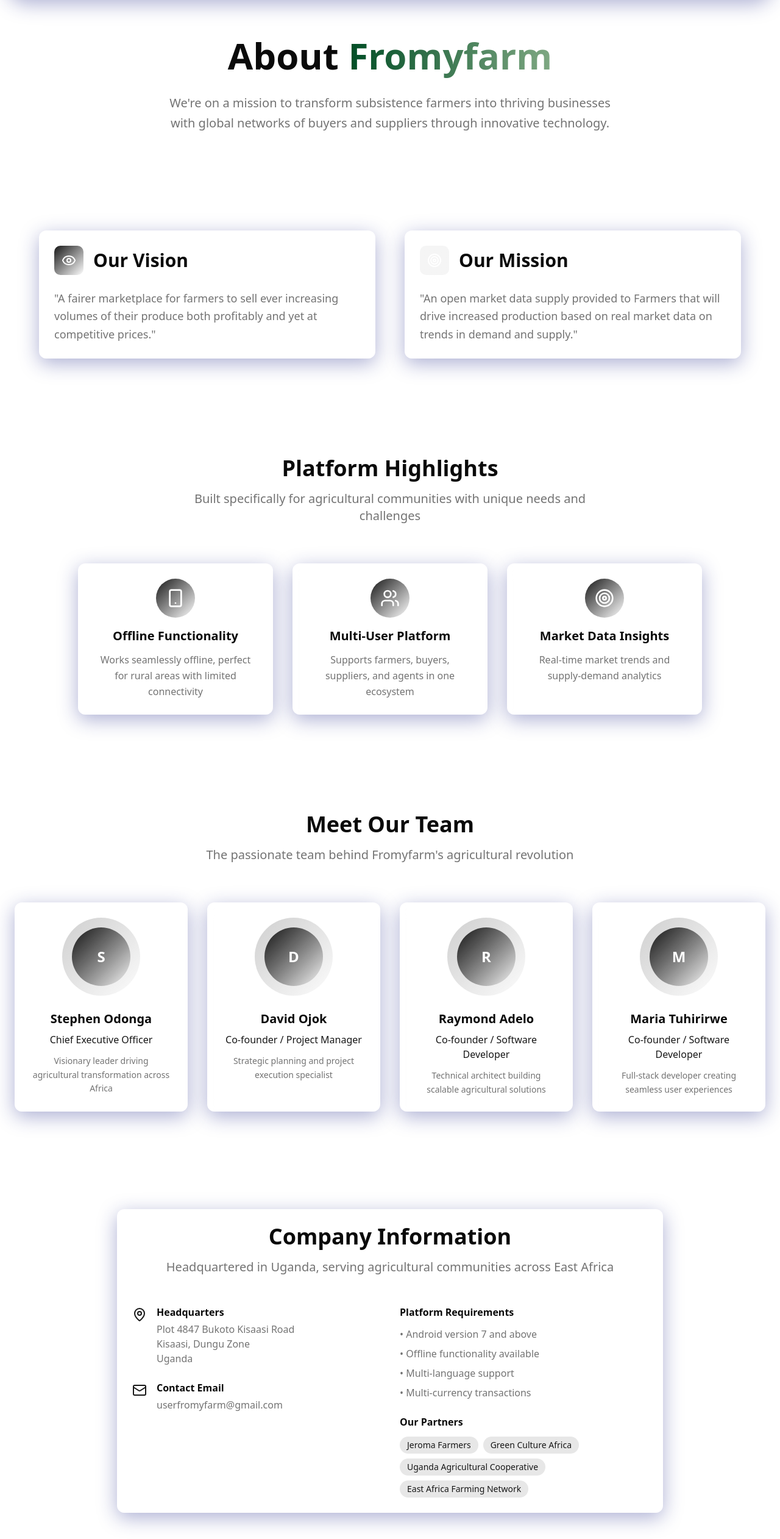
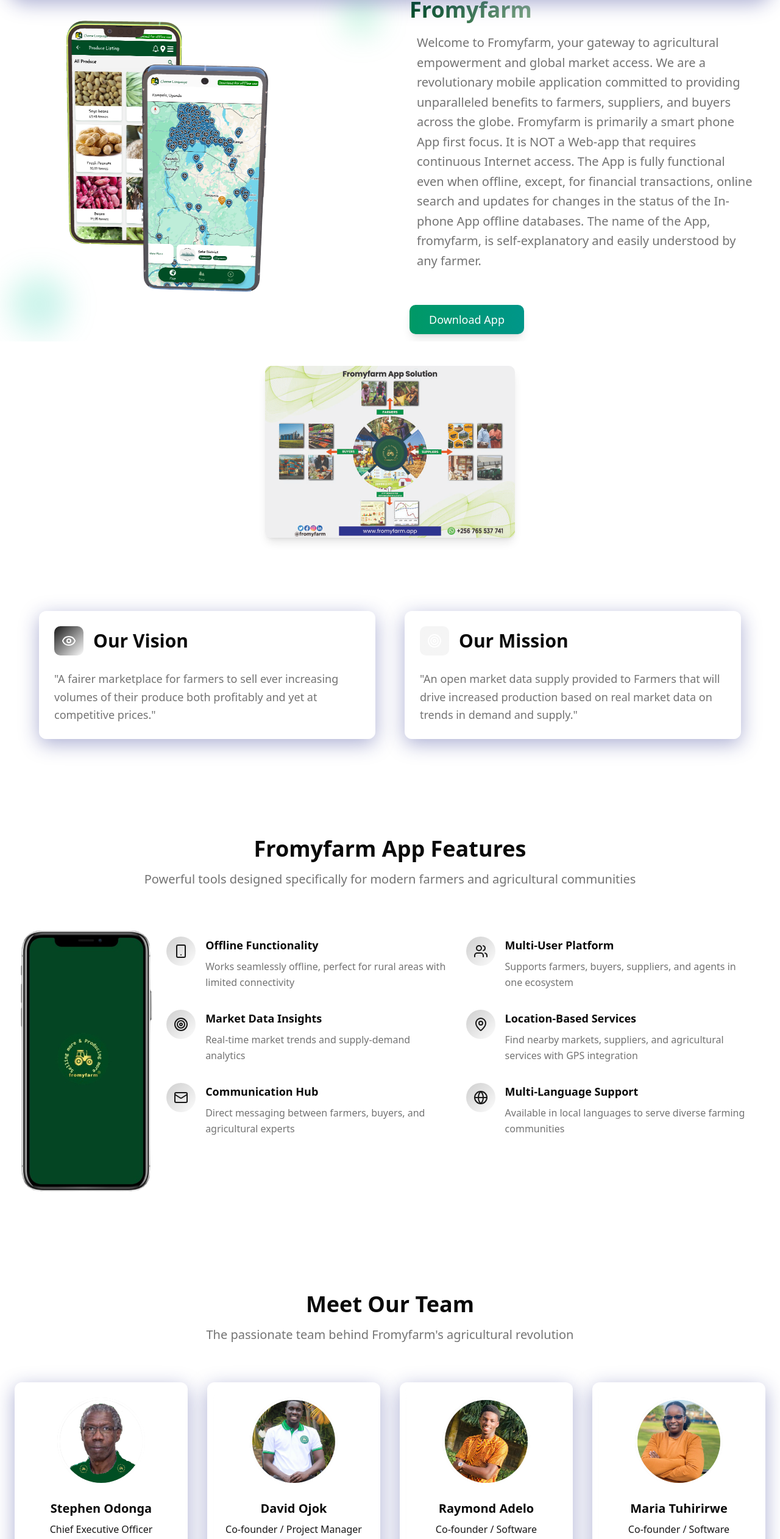
Before and after one commit to fromyfarmapp/Fromyfarm-website, a Next.js app: page /about in a window 1280 px wide. Shown: the part 115-2639 px from the top of the page at 61% size. Built offline with nearby package versions, Linux system fonts and the light colour scheme.

Commit message:
fix: add more details to the about page

```diff
--- a/src/app/about/page.tsx
+++ b/src/app/about/page.tsx
@@ -1,74 +1,238 @@
-"use client"
+"use client";
 
-import { Button } from "@/components/ui/button"
-import { Target, Eye, Users, MapPin, Mail, Smartphone } from "lucide-react"
+import { useState } from "react";
+import { Button } from "@/components/ui/button";
+import {
+  Target,
+  Eye,
+  Users,
+  MapPin,
+  Mail,
+  Smartphone,
+  X,
+  Linkedin,
+  Twitter,
+  Github,
+  Globe,
+} from "lucide-react";
 
 export default function AboutPage() {
+  const [isDownloadPopupOpen, setIsDownloadPopupOpen] = useState(false);
+  const [isPreviewOpen, setIsPreviewOpen] = useState(false);
   const team = [
     {
       name: "Stephen Odonga",
       role: "Chief Executive Officer",
-      description: "Visionary leader driving agricultural transformation across Africa",
-      image: "/api/placeholder/150/150"
+      socialMedia: [
+        {
+          icon: Linkedin,
+          platform: "LinkedIn",
+          url: "https://www.linkedin.com/in/stephen-odonga-123456",
+        },
+        {
+          icon: Twitter,
+          platform: "Twitter",
+          url: "https://twitter.com/stephenodonga",
+        },
+      ],
+      image: "/images/team/steven.png",
     },
     {
       name: "David Ojok",
       role: "Co-founder / Project Manager",
-      description: "Strategic planning and project execution specialist",
-      image: "/api/placeholder/150/150"
+      socialMedia: [
+        {
+          icon: Linkedin,
+          platform: "LinkedIn",
+          url: "https://www.linkedin.com/in/david-ojok-123456",
+        },
+        {
+          icon: Twitter,
+          platform: "Twitter",
+          url: "https://twitter.com/davidojok",
+        },
+      ],
+      image: "/images/team/David1.png",
     },
     {
       name: "Raymond Adelo",
       role: "Co-founder / Software Developer",
-      description: "Technical architect building scalable agricultural solutions",
-      image: "/api/placeholder/150/150"
+      socialMedia: [
+        {
+          icon: Github,
+          platform: "GitHub",
+          url: "https://github.com/raymondadelo",
+        },
+        {
+          icon: Linkedin,
+          platform: "LinkedIn",
+          url: "https://www.linkedin.com/in/raymond-adelo",
+        },
+      ],
+      image: "/images/team/adelo.jpg",
     },
     {
       name: "Maria Tuhirirwe",
       role: "Co-founder / Software Developer",
-      description: "Full-stack developer creating seamless user experiences",
-      image: "/api/placeholder/150/150"
-    }
-  ]
+      socialMedia: [
+        {
+          icon: Github,
+          platform: "GitHub",
+          url: "https://github.com/mariatuhirirwe",
+        },
+        {
+          icon: Linkedin,
+          platform: "LinkedIn",
+          url: "https://www.linkedin.com/in/maria-tuhirirwe",
+        },
+      ],
+      image: "/images/team/maria.jpg",
+    },
+  ];
 
   const partners = [
-    "Jeroma Farmers",
-    "Green Culture Africa",
-    "Uganda Agricultural Cooperative",
-    "East Africa Farming Network"
-  ]
+    {
+      name: "Jeroma Farmers",
+      image: "/images/partners/jerom.jpeg",
+      website: "https://jeromaformers.com",
+    },
+    {
+      name: "Green Culture Africa",
+      image: "/images/partners/greenculture.jpeg",
+      website: "https://greencultureafrica.com",
+    },
+    {
+      name: "DIGIA",
+      image: "/images/partners/digia.jpeg",
+      website: "https://ugandaagricoop.org",
+    },
+    {
+      name: "Mcash",
+      image: "/images/partners/mcash.jpeg",
+      website: "https://eastafricafarming.net",
+    },
+  ];
 
   const features = [
     {
       icon: Smartphone,
       title: "Offline Functionality",
-      description: "Works seamlessly offline, perfect for rural areas with limited connectivity"
+      description:
+        "Works seamlessly offline, perfect for rural areas with limited connectivity",
     },
     {
       icon: Users,
       title: "Multi-User Platform",
-      description: "Supports farmers, buyers, suppliers, and agents in one ecosystem"
+      description:
+        "Supports farmers, buyers, suppliers, and agents in one ecosystem",
     },
     {
       icon: Target,
       title: "Market Data Insights",
-      description: "Real-time market trends and supply-demand analytics"
-    }
-  ]
+      description: "Real-time market trends and supply-demand analytics",
+    },
+    {
+      icon: MapPin,
+      title: "Location-Based Services",
+      description: "Find nearby markets, suppliers, and agricultural services with GPS integration",
+    },
+    {
+      icon: Mail,
+      title: "Communication Hub",
+      description: "Direct messaging between farmers, buyers, and agricultural experts",
+    },
+    {
+      icon: Globe,
+      title: "Multi-Language Support",
+      description: "Available in local languages to serve diverse farming communities",
+    },
+  ];
 
   return (
     <div className="relative overflow-hidden">
-      {/* Hero Section */}
-      <section className="container mx-auto px-6 py-20">
-        <div className="text-center max-w-4xl mx-auto space-y-8 animate-fade-in">
-          <h1 className="text-4xl md:text-6xl font-bold">
-            About <span className="gradient-text">Fromyfarm</span>
-          </h1>
-          <p className="text-xl text-muted-foreground max-w-3xl mx-auto leading-relaxed">
-            We&apos;re on a mission to transform subsistence farmers into thriving businesses
-            with global networks of buyers and suppliers through innovative technology.
-          </p>
+      {/* about Section */}
+      <section className="relative  overflow-hidden">
+        <div className="container mx-auto px- sm:px-6 lg:px-8  sm:py-20 lg:py-3 relative z-10">
+          <div className="grid lg:grid-cols-2 gap-8 lg:gap-16 items-center">
+            {/* Image Section */}
+            <div className="order-1 lg:order-1 relative  flex justify-center">
+              <div className="relative  p-2 sm:px-6  ml-5">
+                <img
+                  src="/images/phones/infor-section.png"
+                  alt="Fromyfarm mobile app showing marketplace with maps and produce listings"
+                  className="w-4/5 h-auto object-contain rounded-lg"
+                />
+              </div>
+
+              {/* Decorative Elements */}
+              <div className="absolute -bottom-4 -left-4 w-24 h-24 bg-gradient-to-br from-emerald-400/20 to-teal-500/20 rounded-full blur-xl"></div>
+              <div className="absolute -top-4 -right-4 w-16 h-16 bg-gradient-to-br from-green-400/20 to-emerald-500/20 rounded-full blur-xl"></div>
+            </div>
+
+            {/* Content Section */}
+            <div className="order-2 lg:order-2 space-y-6 lg:space-y-8 text-center lg:text-left">
+              <div className="space-y-4">
+                <h2 className="text-2xl sm:text-3xl lg:text-3xl xl:text-4xl font-bold leading-tight">
+                  <span className="gradient-text">Fromyfarm</span>
+                </h2>
+
+                <p className="text-base sm:text-lg lg:text-xl text-muted-foreground leading-relaxed px-3">
+                  Welcome to Fromyfarm, your gateway to agricultural empowerment
+                  and global market access. We are a revolutionary mobile
+                  application committed to providing unparalleled benefits to
+                  farmers, suppliers, and buyers across the globe. Fromyfarm is
+                  primarily a smart phone App first focus. It is NOT a Web-app
+                  that requires continuous Internet access. The App is fully
+                  functional even when offline, except, for financial
+                  transactions, online search and updates for changes in the
+                  status of the In-phone App offline databases. The name of the
+                  App, fromyfarm, is self-explanatory and easily understood by
+                  any farmer.
+                </p>
+              </div>
+
+              <div className="pt-6">
+                {/* App Store Downloads */}
+                <div className="space-y-4">
+                </div>
+                <Button
+                  size="lg"
+                  className="bg-gradient-to-r from-emerald-600 to-teal-600 hover:from-emerald-700 hover:to-teal-700 text-white px-8 py-4 text-lg shadow-lg transform hover:scale-105 transition-all duration-200"
+                  onClick={() => setIsDownloadPopupOpen(true)}
+                >
+                  Download App
+                </Button>
+              </div>
+            </div>
+          </div>
         </div>
+      </section>
+
+      <section className="container mx-auto px-6 py-10 flex justify-center ">
+        <img
+          src="/images/Dsitribution.jpg"
+          alt="A chart showing the fromyfarm distribution network"
+          className="w-1/3 h-auto object-cover rounded-lg shadow-lg cursor-pointer"
+          onClick={() => setIsPreviewOpen(true)}
+        />
+        {/* Image Preview Modal */}
+        {typeof window !== "undefined" && isPreviewOpen && (
+          <div className="fixed inset-0 bg-black/60 z-[100] flex items-center justify-center p-4">
+        <div className="relative bg-white rounded-lg shadow-lg p-4 max-w-3xl w-full flex flex-col items-center">
+          <button
+            onClick={() => setIsPreviewOpen(false)}
+            className="absolute top-4 right-4 text-foreground/60 hover:text-foreground transition-colors duration-200"
+          >
+            <X className="h-6 w-6" />
+          </button>
+          <img
+            src="/images/Dsitribution.jpg"
+            alt="Distribution Network Preview"
+            className="w-full h-auto object-contain rounded-lg"
+          />
+        </div>
+          </div>
+        )}
       </section>
 
       {/* Vision & Mission */}
@@ -82,8 +246,8 @@
               <h2 className="text-3xl font-bold">Our Vision</h2>
             </div>
             <p className="text-lg text-muted-foreground leading-relaxed">
-              "A fairer marketplace for farmers to sell ever increasing volumes of their produce
-              both profitably and yet at competitive prices."
+              "A fairer marketplace for farmers to sell ever increasing volumes
+              of their produce both profitably and yet at competitive prices."
             </p>
           </div>
 
@@ -95,32 +259,69 @@
               <h2 className="text-3xl font-bold">Our Mission</h2>
             </div>
             <p className="text-lg text-muted-foreground leading-relaxed">
-              "An open market data supply provided to Farmers that will drive increased production
-              based on real market data on trends in demand and supply."
+              "An open market data supply provided to Farmers that will drive
+              increased production based on real market data on trends in demand
+              and supply."
             </p>
           </div>
         </div>
       </section>
 
-      {/* Platform Features */}
-      <section className="container mx-auto px-6 py-20">
-        <div className="text-center mb-16 animate-fade-in">
-          <h2 className="text-3xl md:text-4xl font-bold mb-4">Platform Highlights</h2>
-          <p className="text-xl text-muted-foreground max-w-2xl mx-auto">
-            Built specifically for agricultural communities with unique needs and challenges
+
+      {/* App Features Section */}
+      <section className="container mx-auto px-6 py-20 ">
+        <div className="text-center max-w-4xl mx-auto mb-16 animate-fade-in">
+          <h2 className="text-3xl md:text-4xl font-bold mb-4">
+            Fromyfarm App Features
+          </h2>
+          <p className="text-xl text-muted-foreground">
+            Powerful tools designed specifically for modern farmers and agricultural communities
           </p>
         </div>
 
-        <div className="grid grid-cols-1 md:grid-cols-3 gap-8 max-w-5xl mx-auto">
-          {features.map((feature, index) => (
-            <div key={feature.title} className="glass-card text-center group animate-slide-in-left" style={{ animationDelay: `${index * 0.1}s` }}>
-              <div className="w-16 h-16 bg-gradient-to-br from-primary to-primary-light rounded-full flex items-center justify-center mx-auto mb-4 group-hover:scale-110 transition-transform duration-300">
-                <feature.icon className="w-8 h-8 text-white" />
+        <div className=" ">
+          <div className="flex">
+            {/* Phone Image */}
+            <div className="flex justify-center lg:justify-end animate-slide-in-left">
+              <div className="relative">
+                <img
+                  src="/images/phones/iphonefmf.png"
+                  alt="Fromyfarm App on Phone"
+                  className="w-80 h-auto max-w-full"
+                />
               </div>
-              <h3 className="text-xl font-semibold mb-3">{feature.title}</h3>
-              <p className="text-muted-foreground leading-relaxed">{feature.description}</p>
             </div>
-          ))}
+
+            {/* Scrollable Features List */}
+            <div className="animate-slide-in-right">
+              <div className="grid grid-cols-1 md:grid-cols-2 gap- max-h-96 overflow-y-auto pr-4 custom-scrollbar">
+                {features.map((feature, index) => {
+                  const Icon = feature.icon;
+                  return (
+                    <div
+                      key={index}
+                      className="flex items-start space-x-4 p-4 rounded-lg hover:bg-white/5 transition-colors duration-300"
+                      style={{ animationDelay: `${index * 0.1}s` }}
+                    >
+                      <div className="flex-shrink-0">
+                        <div className="w-12 h-12 bg-gradient-to-br from-primary/20 to-secondary/20 rounded-full flex items-center justify-center">
+                          <Icon className="h-6 w-6 text-primary" />
+                        </div>
+                      </div>
+                      <div className="flex-1">
+                        <h3 className="text-lg font-semibold mb-2 text-foreground">
+                          {feature.title}
+                        </h3>
+                        <p className="text-muted-foreground leading-relaxed">
+                          {feature.description}
+                        </p>
+                      </div>
+                    </div>
+                  );
+                })}
+              </div>
+            </div>
+          </div>
         </div>
       </section>
 
@@ -135,83 +336,83 @@
 
         <div className="grid grid-cols-1 md:grid-cols-2 lg:grid-cols-4 gap-8">
           {team.map((member, index) => (
-            <div key={member.name} className="glass-card text-center group animate-slide-in-right" style={{ animationDelay: `${index * 0.1}s` }}>
+            <div
+              key={member.name}
+              className="glass-card text-center group animate-slide-in-right"
+              style={{ animationDelay: `${index * 0.1}s` }}
+            >
               <div className="relative mb-6">
-                <div className="w-32 h-32 bg-gradient-to-br from-primary/20 to-secondary/20 rounded-full mx-auto flex items-center justify-center group-hover:scale-110 transition-transform duration-300">
-                  <div className="w-24 h-24 bg-gradient-to-br from-primary to-primary-light rounded-full flex items-center justify-center">
-                    <span className="text-2xl font-bold text-white">{member.name.charAt(0)}</span>
+                <div className="w-36 h-36 bg-gradient-to-br from-primary/20 to-secondary/20 rounded-full mx-auto flex items-center justify-center group-hover:scale-110 transition-transform duration-300">
+                  <div className="w-36 h-36  rounded-full flex items-center justify-center">
+                    <img
+                      src={member.image}
+                      alt={member.name}
+                      className="w-36 h-36 object-cover rounded-full border-4 border-white"
+                    />
                   </div>
                 </div>
               </div>
               <h3 className="text-xl font-semibold mb-2">{member.name}</h3>
               <p className="text-primary font-medium mb-3">{member.role}</p>
-              <p className="text-muted-foreground text-sm leading-relaxed">{member.description}</p>
+              <div className="flex justify-center space-x-3">
+                {member.socialMedia.map((social, socialIndex) => {
+                  const Icon = social.icon;
+                  return (
+                    <a
+                      key={socialIndex}
+                      href={social.url}
+                      target="_blank"
+                      rel="noopener noreferrer"
+                      className="p-2 rounded-full glass hover:bg-primary/20 transition-colors duration-200 group"
+                    >
+                      <Icon className="h-5 w-5 text-muted-foreground group-hover:text-primary transition-colors duration-200" />
+                    </a>
+                  );
+                })}
+              </div>
             </div>
           ))}
         </div>
+
+        {/* Team of Contractors */}
+        <div className="text-center mt-12 mb-8">
+          <p className="text-lg text-muted-foreground italic">
+            And a team of contractors
+          </p>
+        </div>
       </section>
 
-      {/* Company Info */}
-      <section className="container mx-auto px-6 py-20">
-        <div className="glass-card max-w-4xl mx-auto animate-fade-in">
-          <div className="text-center mb-12">
-            <h2 className="text-3xl md:text-4xl font-bold mb-4">Company Information</h2>
-            <p className="text-xl text-muted-foreground">
-              Headquartered in Uganda, serving agricultural communities across East Africa
-            </p>
-          </div>
-
-          <div className="grid grid-cols-1 md:grid-cols-2 gap-8">
-            <div className="space-y-6">
-              <div className="flex items-start space-x-4">
-                <MapPin className="w-6 h-6 text-primary mt-1" />
-                <div>
-                  <h3 className="font-semibold mb-1">Headquarters</h3>
-                  <p className="text-muted-foreground">
-                    Plot 4847 Bukoto Kisaasi Road<br/>
-                    Kisaasi, Dungu Zone<br/>
-                    Uganda
-                  </p>
-                </div>
-              </div>
-
-              <div className="flex items-start space-x-4">
-                <Mail className="w-6 h-6 text-primary mt-1" />
-                <div>
-                  <h3 className="font-semibold mb-1">Contact Email</h3>
-                  <p className="text-muted-foreground">userfromyfarm@gmail.com</p>
-                </div>
-              </div>
-            </div>
-
-            <div className="space-y-6">
-              <div>
-                <h3 className="font-semibold mb-3">Platform Requirements</h3>
-                <ul className="text-muted-foreground space-y-2">
-                  <li>• Android version 7 and above</li>
-                  <li>• Offline functionality available</li>
-                  <li>• Multi-language support</li>
-                  <li>• Multi-currency transactions</li>
-                </ul>
-              </div>
-
-              <div>
-                <h3 className="font-semibold mb-3">Our Partners</h3>
-                <div className="flex flex-wrap gap-2">
-                  {partners.map((partner, index) => (
-                    <span key={index} className="bg-primary/10 text-primary px-3 py-1 rounded-full text-sm">
-                      {partner}
-                    </span>
-                  ))}
-                </div>
-              </div>
+      {/* partners section */}
+      <section className="container mx-auto px-6 py-20 ">
+        <div className="text-center max-w-4xl mx-auto animate-fade-in">
+          <h2 className="text-3xl md:text-4xl font-bold mb-4">Our Partners</h2>
+          <div className="partners-carousel overflow-hidden">
+            <div className="flex animate-scroll space-x-8">
+              {partners.concat(partners).map((partner, index) => (
+                <a
+                  key={index}
+                  href={partner.website}
+                  target="_blank"
+                  rel="noopener noreferrer"
+                  className="flex-shrink-0 group"
+                >
+                  <div className="w-36 h-36 bg-white rounded-lg p-4 shadow-sm hover:shadow-md transition-all duration-300 group-hover:scale-105 flex items-center justify-center">
+                    <img
+                      src={partner.image}
+                      alt={partner.name}
+                      className="max-w-full max-h-full object-contain opacity-70 group-hover:opacity-100 transition-opacity duration-300"
+                    />
+                  </div>
+                </a>
+              ))}
             </div>
           </div>
         </div>
       </section>
 
+
       {/* CTA Section */}
-      <section className="container mx-auto px-6 py-20">
+      {/* <section className="container mx-auto px-6 py-20">
         <div className="glass-card text-center max-w-4xl mx-auto animate-fade-in">
           <div className="space-y-8">
             <h2 className="text-3xl md:text-4xl font-bold">
@@ -219,10 +420,16 @@
             </h2>
             <p className="text-xl text-muted-foreground max-w-2xl mx-auto">
               Be part of the movement transforming agriculture across Africa.
-              Download Fromyfarm today and experience your Golden Tractor Moment.
+              Download Fromyfarm today and experience your Golden Tractor
+              Moment.
             </p>
             <div className="flex flex-col sm:flex-row gap-4 justify-center items-center">
-              <Button size="lg" variant="default" className="text-lg px-8 py-4">
+              <Button
+                size="lg"
+                variant="default"
+                className="text-lg px-8 py-4"
+                onClick={() => setIsDownloadPopupOpen(true)}
+              >
                 Download App
               </Button>
               <Button size="lg" variant="glass" className="text-lg px-8 py-4">
@@ -231,7 +438,59 @@
             </div>
           </div>
         </div>
-      </section>
+      </section> */}
+
+      {/* Download App Popup */}
+      {isDownloadPopupOpen && (
+        <div className="fixed inset-0 bg-white/50 backdrop-blur-sm z-[100] flex items-center justify-center p-4">
+          <div className="glass rounded-2xl p-6 max-w-md w-full relative">
+            <button
+              onClick={() => setIsDownloadPopupOpen(false)}
+              className="absolute top-4 right-4 text-foreground/60 hover:text-foreground transition-colors duration-200"
+            >
+              <X className="h-5 w-5" />
+            </button>
+
+            <div className="text-center mb-6">
+              <h3 className="text-xl font-bold gradient-text mb-2">
+                Download Fromyfarm App
+              </h3>
+              <p className="text-foreground/80 text-sm">
+                Get the app and never miss an update
+              </p>
+            </div>
+
+            <div className="flex flex-col sm:flex-row gap-4 items-center justify-center">
+              <a
+                href="https://play.google.com/store/apps/details?id=com.fromyfarm"
+                target="_blank"
+                rel="noopener noreferrer"
+                className="group transform hover:scale-105 transition-all duration-300"
+                onClick={() => setIsDownloadPopupOpen(false)}
+              >
+                <img
+                  src="/images/android.png"
+                  alt="Get it on Google Play"
+                  className="h-20 w-auto opacity-80 group-hover:opacity-100 transition-opacity duration-300"
+                />
+              </a>
+              <a
+                href="https://apps.apple.com/ug/app/fromyfarm/id6742323473"
+                target="_blank"
+                rel="noopener noreferrer"
+                className="group transform hover:scale-105 transition-all duration-300"
+                onClick={() => setIsDownloadPopupOpen(false)}
+              >
+                <img
+                  src="/images/apple.png"
+                  alt="Download on the App Store"
+                  className="h-20 w-auto opacity-80 group-hover:opacity-100 transition-opacity duration-300"
+                />
+              </a>
+            </div>
+          </div>
+        </div>
+      )}
     </div>
-  )
+  );
 }
```
